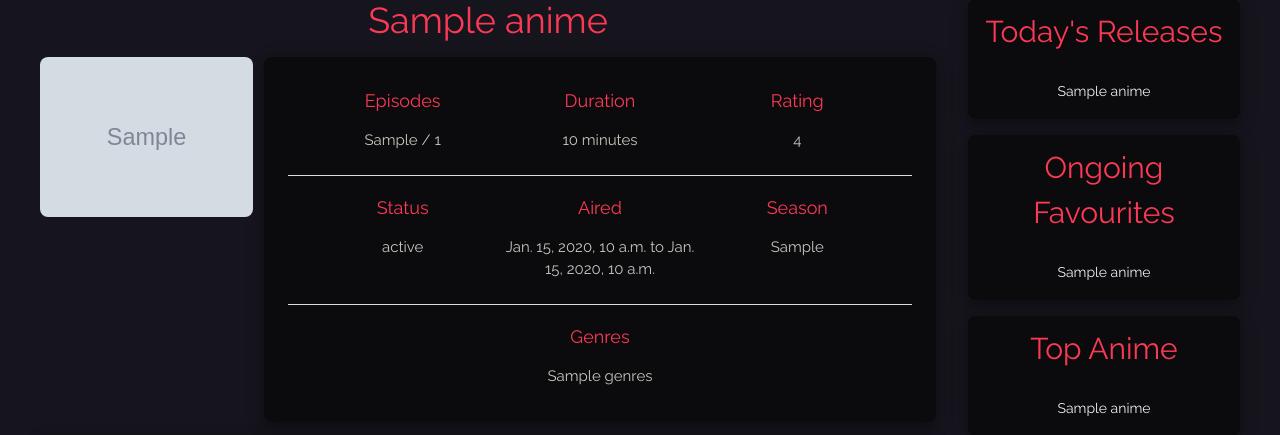
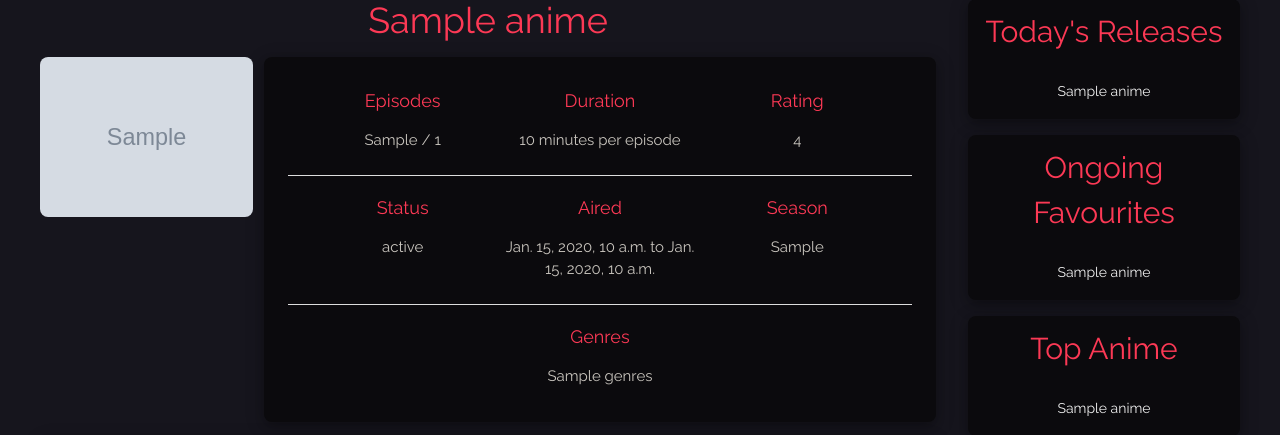
Before and after one commit to ksdfg/ARA-ARA, a Django app: template Ara_Ara/template/anime.html in a window 1280 px wide. Shown: the part 197-632 px from the top of the page. Run offline with Django 3.2, Linux system fonts and the light colour scheme; the template is opened without the code that fills it: most values are stand-ins (such as "Sample title", 1, 10 or a date in 2020); grey boxes marked "Sample" are stand-in pictures.

Commit message:
duration is now minutes per episode
Signed-off-by: ksdfg <ksdfg123@gmail.com>

```diff
--- a/Ara_Ara/template/anime.html
+++ b/Ara_Ara/template/anime.html
@@ -13,7 +13,7 @@
                     <div class="w3-cell w3-col l4"><h5>Episodes</h5>
                         <p>{{ anime.aired_eps }} / {{ anime.total_eps }}</p></div>
                     <div class="w3-cell w3-col l4"><h5>Duration</h5>
-                        <p>{{ anime.duration }} minutes</div>
+                        <p>{{ anime.duration }} minutes per episode</div>
                     <div class="w3-cell w3-col l4"><h5>Rating</h5>
                         <p>{{ anime.get_rating_display }}</div>
                 </li>
```
